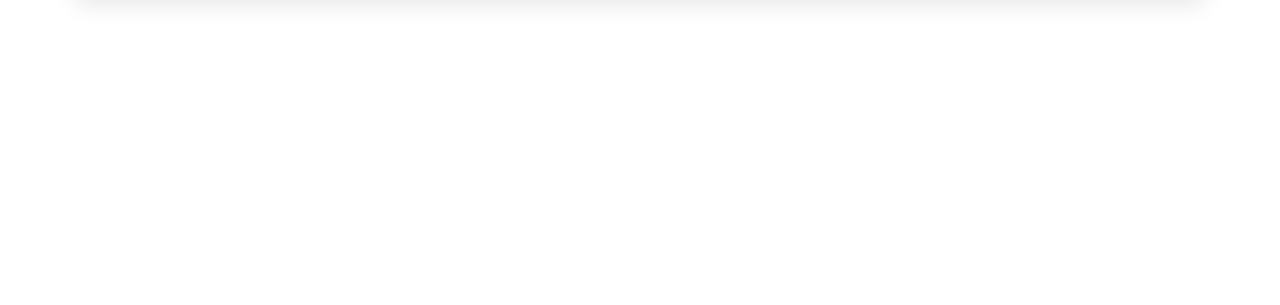
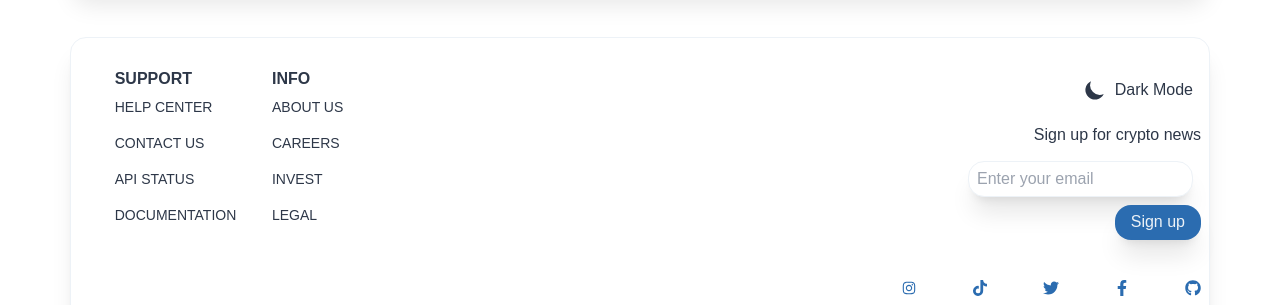
Before and after one commit to CodeMaster7/crypto-base, a React (Create React App) app: page /coin/1 in a window 1280 px wide. Shown: the part 647-952 px from the top of the page. Before the commit the page ends 800 px from the top, so only its background shows below. Built offline with nearby package versions, Linux system fonts and the light colour scheme; no server answers.

Commit message:
DONE: Footer

```diff
--- a/src/App.jsx
+++ b/src/App.jsx
@@ -35,6 +35,7 @@ function App() {
 					<Route path=':coinId' />
 				</Route>
 			</Routes>
+			<Footer />
 		</ThemeProvider>
 	)
 }
--- a/src/components/Footer.jsx
+++ b/src/components/Footer.jsx
@@ -1,6 +1,71 @@
+import { AiOutlineInstagram } from 'react-icons/ai'
+import {
+	FaFacebookF,
+	FaGit,
+	FaGithub,
+	FaTiktok,
+	FaTwitter
+} from 'react-icons/fa'
+import ThemeToggle from './ThemeToggle'
+
 function Footer() {
-  return (
-    <div>Footer</div>
-  )
+	return (
+		<div className='rounded-div mt-8 pt-8 text-primary'>
+			<div className='grid md:grid-cols-2'>
+				<div className='flex justify-evenly w-full md:max-w-[300px] uppercase'>
+					<div>
+						<h2 className='font-bold'>Support</h2>
+						<ul>
+							<li className='text-sm py-2'>Help Center</li>
+							<li className='text-sm py-2'>Contact Us</li>
+							<li className='text-sm py-2'>API Status</li>
+							<li className='text-sm py-2'>Documentation</li>
+						</ul>
+					</div>
+					<div>
+						<h2 className='font-bold'>Info</h2>
+						<ul>
+							<li className='text-sm py-2'>About Us</li>
+							<li className='text-sm py-2'>Careers</li>
+							<li className='text-sm py-2'>Invest</li>
+							<li className='text-sm py-2'>Legal</li>
+						</ul>
+					</div>
+				</div>
+				<div className='text-right'>
+					<div className='w-full flex justify-end'>
+						<div className='w-full md:w-[300px] py-4 relative'>
+							<div className='flex justify-center md:justify-end py-4 md:py-0 md:pb-4 mt-[-1rem]'>
+								<ThemeToggle />
+							</div>
+							<p className='text-center md:text-right'>
+								Sign up for crypto news
+							</p>
+							<div className='py-4'>
+								<form>
+									<input
+										className='bg-primary border border-input p-2 mr-2 w-full shadow-xl rounded-2xl md:w-auto'
+										type='email'
+										placeholder='Enter your email'
+									/>
+									<button className='bg-button text-btnText px-4 p-2 w-full rounded-2xl shadow-xl hover:shadow-2xl md:w-auto my-2'>
+										Sign up
+									</button>
+								</form>
+							</div>
+							<div className='flex py-4 justify-between text-accent'>
+								<AiOutlineInstagram />
+								<FaTiktok />
+								<FaTwitter />
+								<FaFacebookF />
+								<FaGithub />
+							</div>
+						</div>
+					</div>
+				</div>
+			</div>
+			<p className='text-center py-4'>Powered by Coin Gecko</p>
+		</div>
+	)
 }
 export default Footer
```
